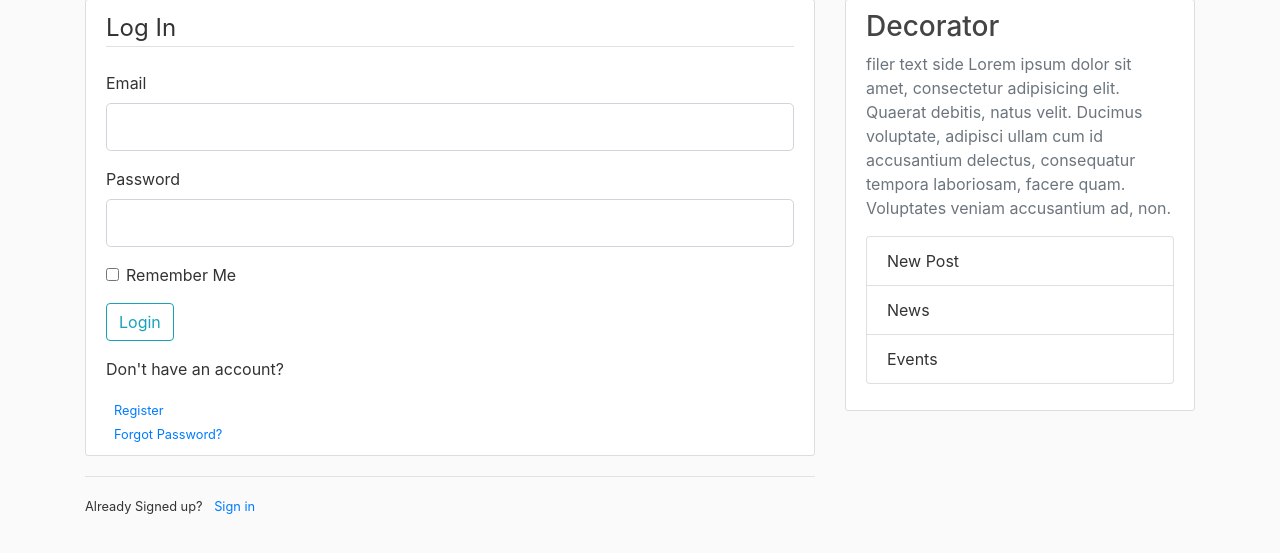
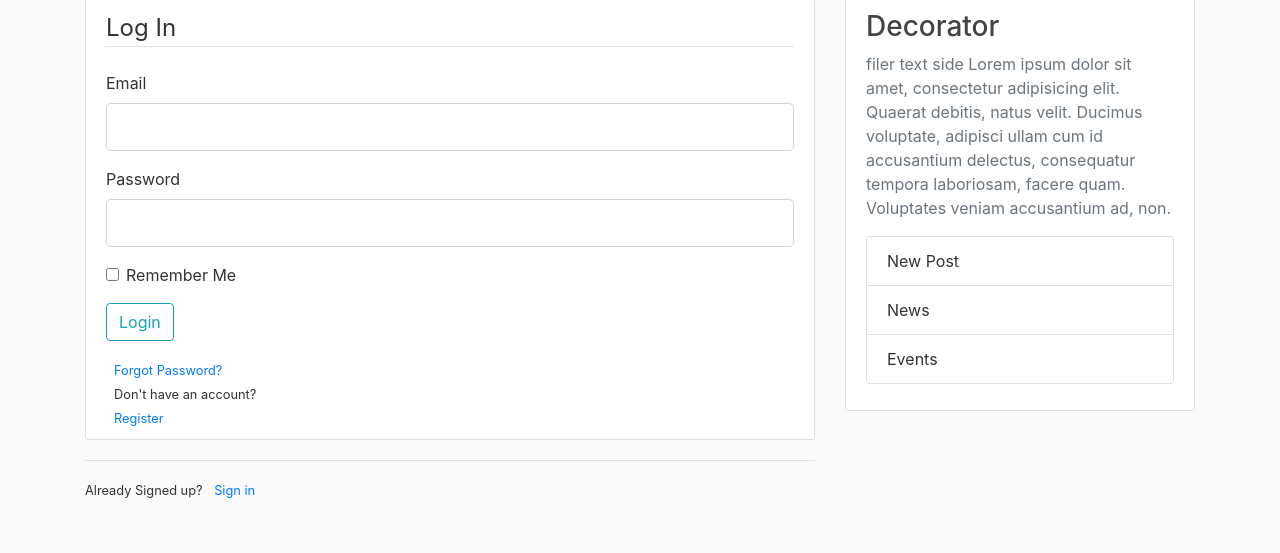
Before and after one commit to Maks-Drzezdzon/MyBlog, a Flask app: page /login in a window 1280 px wide. Shown: the part 81-634 px from the top of the page. Run offline with Flask 2, Linux system fonts and the light colour scheme; some libraries are stand-ins or nearby versions.

Commit message:
moved UI register to login screen

```diff
--- a/flaskblog/templates/login.html
+++ b/flaskblog/templates/login.html
@@ -45,13 +45,14 @@
 			<div class="form-group">
 				{{ form.submit_button(class="btn btn-outline-info") }}
 			</div>
-			<p>Don't have an account?</p>
+			<small class="text-muted ml-2">
+				<a href="#">Forgot Password?</a>
+			</small>
+			<br>
+			<small class="ml-2">Don't have an account?</small>
+			<br>
 			<small class="text-muted ml-2">
 				<a href="{{ url_for('register') }}">Register</a>
-			</small>
-			</br>
-			<small class="text-muted ml-2">
-				<a href="#">Forgot Password?</a>
 			</small>
 
 		</form>
```
